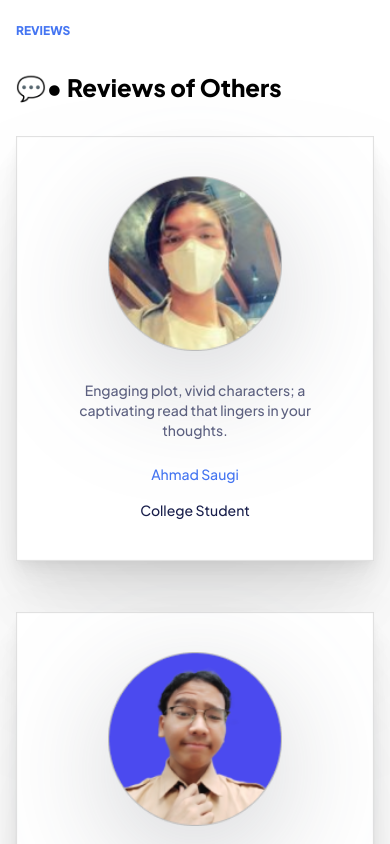
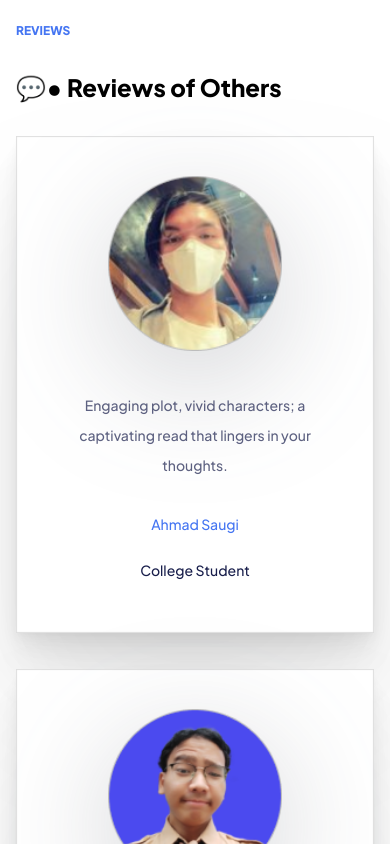
Before and after one commit to anwsaif/lidia-digital-library, a React (Vite) app: page / in a window 390 px wide. Shown: the part 2920-3764 px from the top of the page. Built offline with nearby package versions, Linux system fonts and the light colour scheme.

Commit message:
Update Reviews: fix typography spacing

```diff
--- a/src/Elements/Review.jsx
+++ b/src/Elements/Review.jsx
@@ -2,14 +2,14 @@ import React from 'react'
 
 function Review({logo, name, review, occupation}) {
   return (
-    <div className='review h-fit w-fit max-w-[366px] bg-white px-12 py-10 text-center shadow-[inset_0px_0px_1px_1px_#DEDEDE] lg:px-[3.625rem]'>
-      <img src={logo} alt={name} className='mx-auto w-2/3 self-center rounded-[0.625rem] drop-shadow-extrabold-dark md:w-1/2 lg:w-1/2 lg:max-w-[37.5rem] xl:max-w-[45%]'/>
+    <div className='review h-fit w-fit max-w-[366px] bg-white px-12 py-10 text-center shadow-[inset_0px_0px_1px_1px_#DEDEDE] md:w-[45%] lg:px-[3.625rem]'>
+      <img src={logo} alt={name} className='mx-auto w-2/3 self-center rounded-[0.625rem] drop-shadow-extrabold-dark md:w-1/2 lg:w-max lg:max-w-[9.3125rem]'/>
       {/* <p className="mt-4 text-desc lg:mt-[1.875rem]">{review}</p> */}
       {/* <span className="mt-3 block lg:mt-6">{name}</span> */}
       {/* <span className="mt-2 block lg:mt-4">{occupation}</span> */}
-      <p className="mt-[1.875rem] text-desc">{review}</p>
-      <span className="mt-6 block text-primary">{name}</span>
-      <span className="mt-4 block text-heading">{occupation}</span>
+      <p className="mt-10 leading-[1.875rem] text-desc">{review}</p>
+      <span className="mt-[2.125rem] block text-primary">{name}</span>
+      <span className="mb-3 mt-[1.625rem] block text-heading">{occupation}</span>
     </div>
   )
 }
--- a/src/Sections/Reviews.jsx
+++ b/src/Sections/Reviews.jsx
@@ -35,7 +35,7 @@ function Reviews() {
           <span className='capitalised text-xs text-primary'>REVIEWS</span>
           <h2>💬• Reviews of Others</h2>
 
-          <div className="flex flex-wrap justify-center gap-[3.1875rem] lg:mt-[5.625rem] ">
+          <div className="flex flex-wrap justify-center gap-9 lg:gap-[3.1875rem] xl:mt-[5.625rem] 2xl:justify-around ">
             {reviews.map((data) => {
               return <Review logo={data.logo} name={data.name} review={data.review} occupation={data.occupation} />
             })}
```
